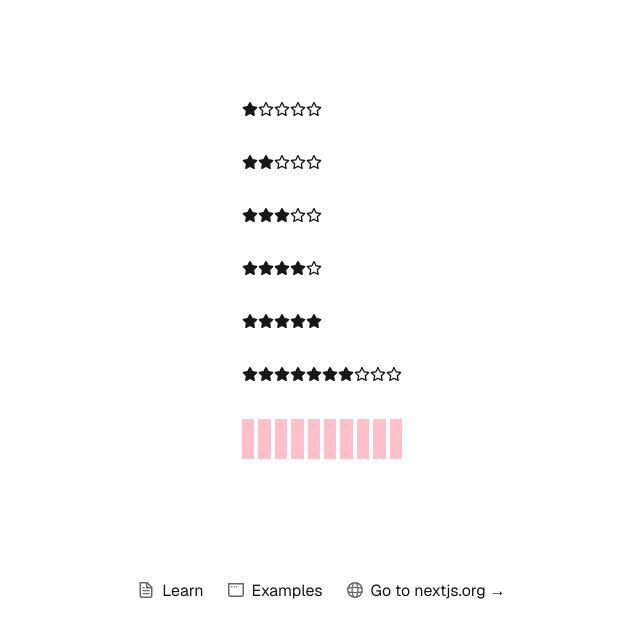
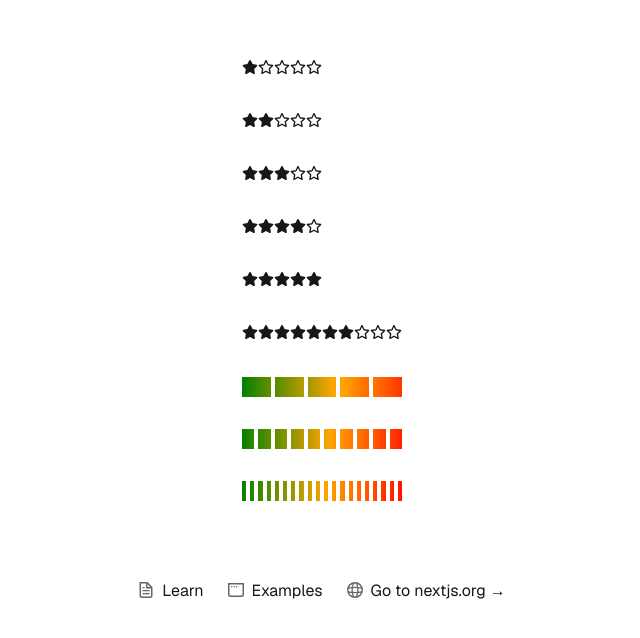
Before and after one commit to norgeous/ajbell-miniapp, a Next.js app: page / in a window 1280 px wide. Shown: the part 120-758 px from the top of the page, without its empty margins (318-958 px from the left). Built offline with nearby package versions, Linux system fonts and the light colour scheme.

Commit message:
use css gradient in GradientRating

```diff
--- a/app/page.tsx
+++ b/app/page.tsx
@@ -13,7 +13,9 @@ export default function Home() {
         <StarRating value={4} />
         <StarRating value={5} />
         <StarRating value={7} max={10} />
+        <GradientRating max={5}/>
         <GradientRating />
+        <GradientRating max={20}/>
         {/*
         <Image
           className={styles.logo}
--- a/components/GradientRating/index.tsx
+++ b/components/GradientRating/index.tsx
@@ -9,14 +9,19 @@ const Wrap = styled.div`
 
 const Piece = styled.span`
   width: 100%;
-  background: pink;
-  height: 40px;
+  height: 20px;
+  background-image: linear-gradient(to right, green, orange, red);
+  background-size: ${({ max }) => max * 100}%;
+  background-position: ${({ index, max }) => (100 / max) * index}%;
+  background: ;
 `;
 
 const GradientRating = ({ max = 10 }) => {
   return (
     <Wrap>
-      {Array.from({ length: max },(_,k) => <Piece key={k} max={max} />)}
+      {Array.from({ length: max }, (_, k) => (
+        <Piece key={k} index={k} max={max} />
+      ))}
     </Wrap>
   );
 };
```
